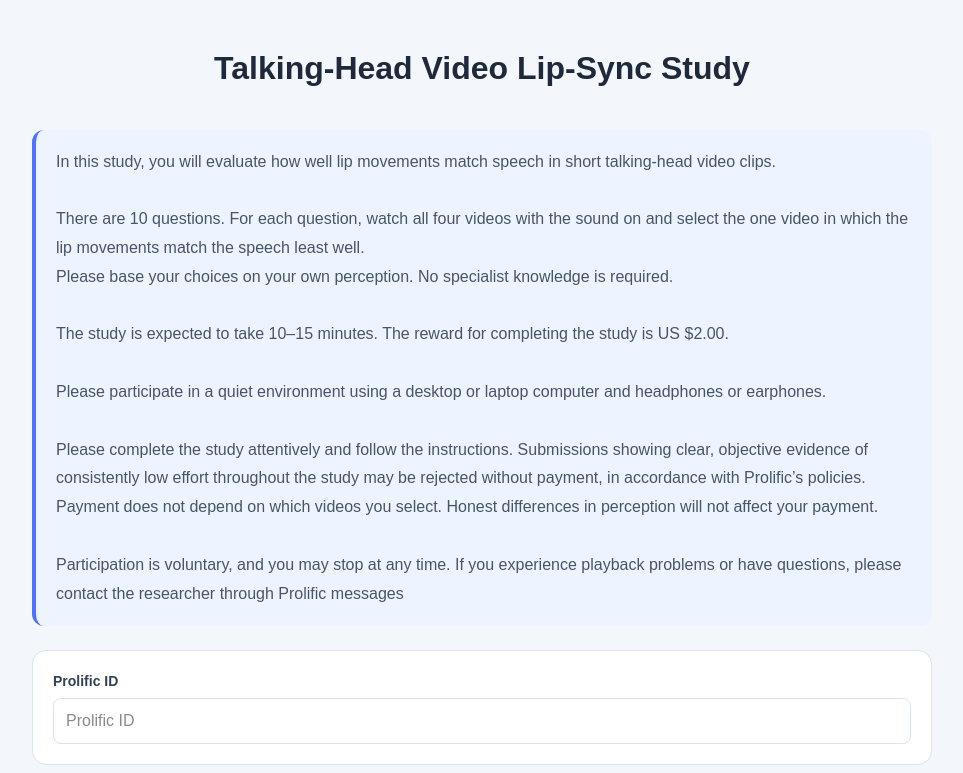
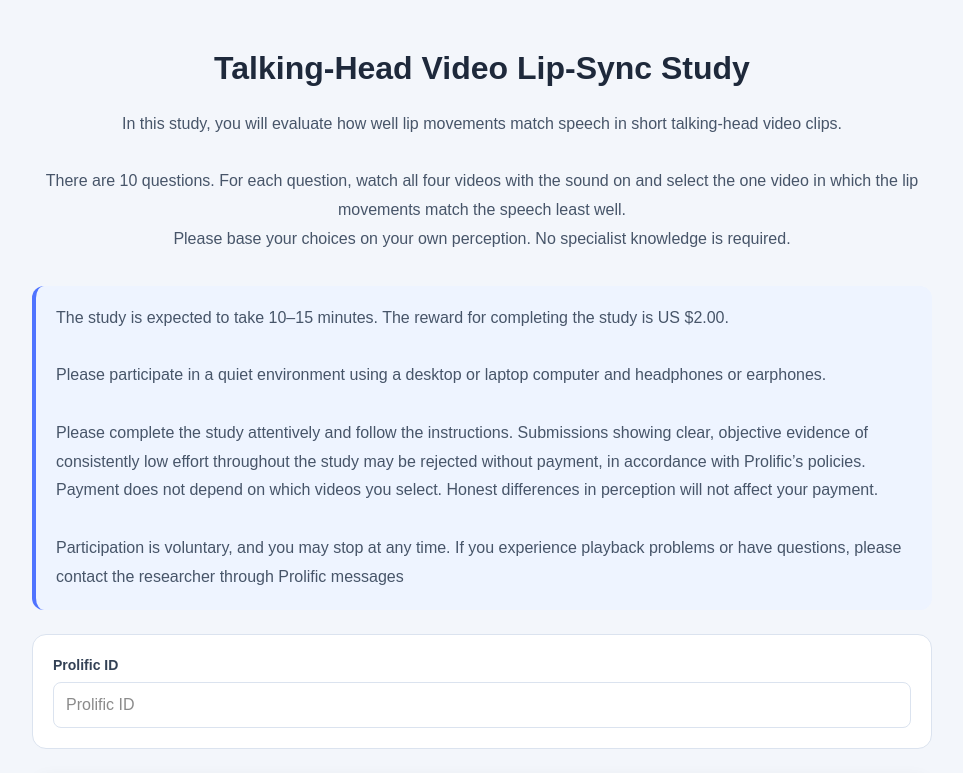
Before and after one commit to dikim420/MUTE_Humanstudy, a Next.js app: page / in a window 1280 px wide. Shown: the top 773 px of the page, without its empty margins (158-1121 px from the left). Built offline with nearby package versions, Linux system fonts and the light colour scheme.

Commit message:
Update page.js

```diff
--- a/src/app/page.js
+++ b/src/app/page.js
@@ -96,17 +96,17 @@ export default function Home() {
             <div className="container">
                 <header className="header">
                     <h1>Talking-Head Video Lip-Sync Study</h1>
-                </header>
-
-                <div className="notice">
+                    <p>
                         In this study, you will evaluate how well lip movements match speech in short talking-head video clips.
                         <br/>
                         <br/>
                         There are 10 questions. For each question, watch all four videos with the sound on and select the one video in which the lip movements match the speech least well.
                         <br/>
                         Please base your choices on your own perception. No specialist knowledge is required.
-                        <br/>
-                        <br/>
+                    </p>
+                </header>
+
+                <div className="notice">
                         The study is expected to take 10–15 minutes. The reward for completing the study is US $2.00.
                         <br/>
                         <br/>
@@ -119,7 +119,6 @@ export default function Home() {
                         <br/>
                         <br/>
                         Participation is voluntary, and you may stop at any time. If you experience playback problems or have questions, please contact the researcher through Prolific messages
-
                 </div>
 
                 <div className="info-box">
```
